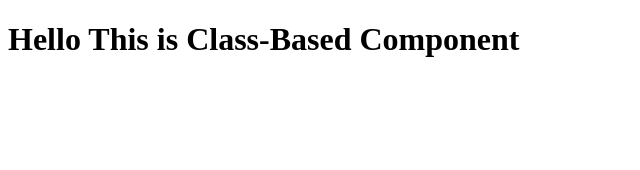
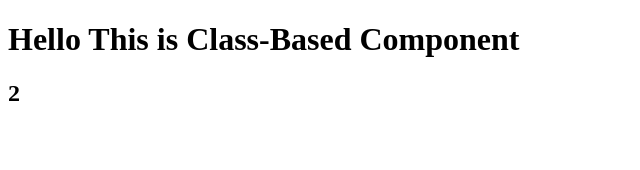
Before and after one commit to Amit-1998/DEV_PP_11, a React (Create React App) app in the folder Module3/React/demo/: page / in a window 1280 px wide. Shown: the top 170 px of the page, without its empty margins (0-640 px from the left). Built offline with nearby package versions, Linux system fonts and the light colour scheme.

Commit message:
class based component mein state vaali chis samjhi

```diff
--- a/Module3/React/demo/src/classBasedComponent/MyComp.js
+++ b/Module3/React/demo/src/classBasedComponent/MyComp.js
@@ -4,6 +4,10 @@ import React from "react";
 // React.Component class hame "react" package se milegi usko use karne se pehle hame use import karna hoga from "react"
 
 class MyComp extends React.Component{ // extends means inherit
+
+    state = { // written in form of an object
+        someNumber: 2
+    } // ab is data ko mein apni UI mein use kar sakta hu
 
     // let render = ()=>{}
     // render name ka function React.Component name ki class ke paas pehle se hota hai
@@ -13,7 +17,9 @@ class MyComp extends React.Component{ // extends means inherit
              // is return mein hmari UI aati hai
              <div>
                   <h1>Hello This is Class-Based Component </h1>
+                  <h2> { this.state.someNumber } </h2>
              </div>
+             // here this refers to our current component
         );
     }
 }
--- a/Module3/React/demo/src/index.js
+++ b/Module3/React/demo/src/index.js
@@ -12,7 +12,7 @@ import MyComp from "./classBasedComponent/MyComp";
 
 ReactDOM.render(
                 //   <App />, // ek Component
-                  <MyComp/>,
+                  <MyComp/>, // basically <MyComp/> ek component usage hai joki ek sort of Object hai MyComp.js class ka// class based vaala component
                   document.getElementById('root') // aur ek jagah jha us component ko dikhana hai
                     // yha par document us index.html(inside public folder) file ko indicate karta hai
                     // ye index.html file se id="root" vaale div ko laata hai aur usme App vaale component ko daal deta hai
@@ -20,3 +20,5 @@ ReactDOM.render(
 
 // React.render() sirf ek hi component leta hai
 // ReactDOM.render() function mein sirf ek hi component lga sakte hai ya pass kar sakte hai
+
+// <MyComp/> suppose yha ek alag object bna liya, to upar vaale aur aur ye done mein jo state(piece of data stored in component) hogi that can be different
```
